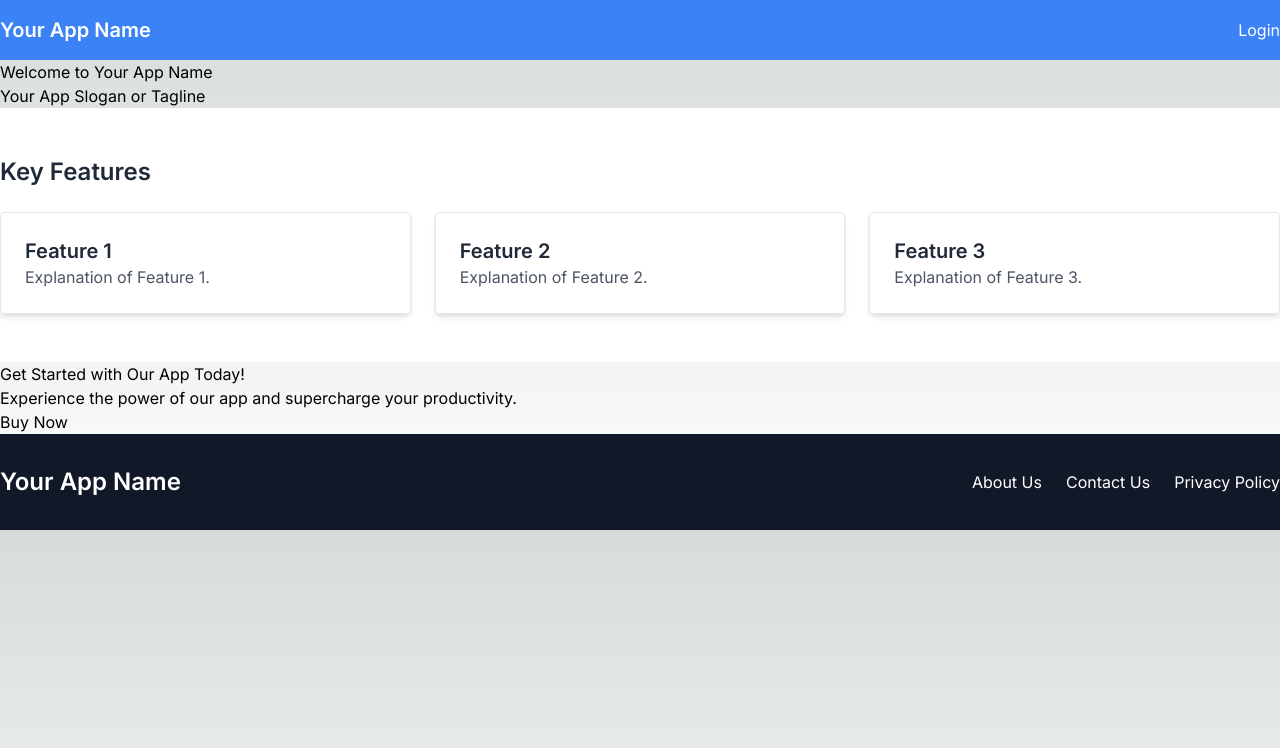
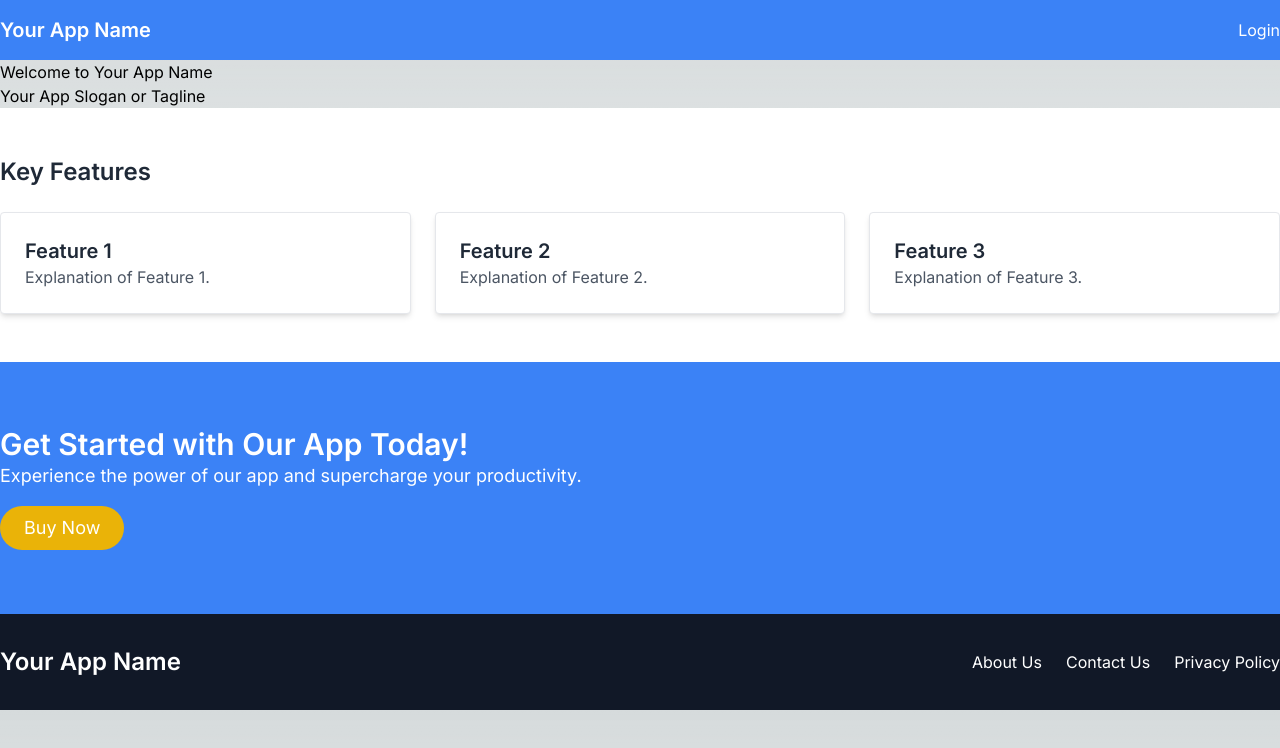
Before and after one commit to Roisfaozi/apptolls, a Next.js app: page / in a window 1280 px wide. Shown: the top 748 px of the page. Built offline with nearby package versions, Linux system fonts and the light colour scheme.

Commit message:
* style(page.tsx): update CTA section styles and classes * feat(page.tsx): update CTA section content and layout

```diff
--- a/src/app/page.tsx
+++ b/src/app/page.tsx
@@ -22,11 +22,11 @@ export default function Home() {
         </main>
 
         {/* Add a Call-to-Action (CTA) for app purchase */}
-        <section className="cta-section">
-          <div className="container">
-            <h2>Get Started with Our App Today!</h2>
-            <p>Experience the power of our app and supercharge your productivity.</p>
-            <a href="/purchase" className="cta-button">Buy Now</a>
+        <section className="bg-blue-500 py-16 text-white">
+          <div className="container mx-auto">
+            <h2 className="text-3xl font-semibold">Get Started with Our App Today!</h2>
+            <p className="text-lg">Experience the power of our app and supercharge your productivity.</p>
+            <a href="/purchase" className="bg-yellow-500 px-6 py-2 rounded-full text-lg mt-4 inline-block hover:bg-yellow-600">Buy Now</a>
           </div>
         </section>
         <Footer />
```
